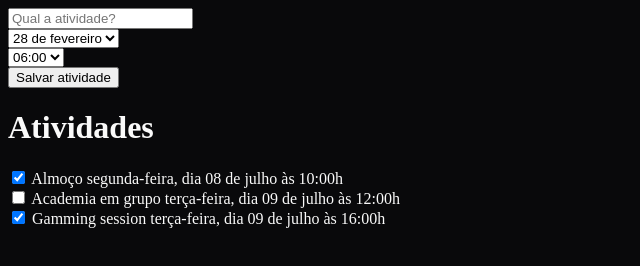
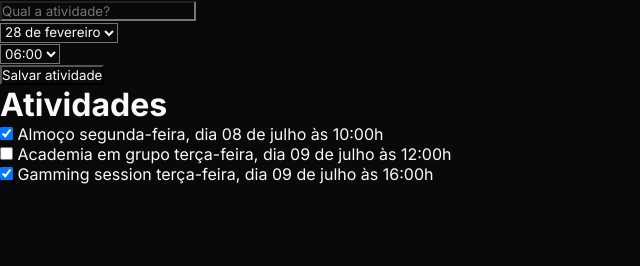
Before and after one commit to Paulo-Alvares/Plann.er-Prototype, a plain HTML site: page index.html in a window 1280 px wide. Shown: the whole page, without its empty margins (0-640 px from the left). Drawn offline with nearby package versions, Linux system fonts and the light colour scheme.

Commit message:
feat: init css

```diff
--- a/index.html
+++ b/index.html
@@ -4,16 +4,24 @@
     <meta charset="UTF-8" />
     <meta name="viewport" content="width=device-width, initial-scale=1.0" />
     <title>Document</title>
-    <link rel="stylesheet" href="style.css" />
+    <link rel="preconnect" href="https://fonts.googleapis.com" />
+    <link rel="preconnect" href="https://fonts.gstatic.com" crossorigin />
+    <link
+      href="https://fonts.googleapis.com/css2?family=Inter:ital,opsz,wght@0,14..32,100..900;1,14..32,100..900&display=swap"
+      rel="stylesheet"
+    />
     <script src="https://cdn.jsdelivr.net/npm/dayjs@1/dayjs.min.js"></script>
     <script src="https://cdn.jsdelivr.net/npm/dayjs@1/locale/pt-br.js"></script>
     <script>
       dayjs.locale("pt-br");
     </script>
+    <link rel="stylesheet" href="style.css">
   </head>
   <body>
+    <div id="app">
       <form onsubmit="salvarAtividade(event)">
-      <div>
+        <div class="fields">
+          <div class="field-wrapper">
             <input
               type="text"
               placeholder="Qual a atividade?"
@@ -22,16 +30,17 @@
             />
           </div>
 
-      <div>
+          <div class="field-wrapper">
             <select name="dia">
               <option value="2024-03-01">01 de fevereiro</option>
             </select>
           </div>
 
-      <div>
+          <div class="field-wrapper">
             <select name="hora">
               <option value="10:30">10:30</option>
             </select>
+          </div>
         </div>
 
         <button>Salvar atividade</button>
@@ -41,7 +50,7 @@
         <h1>Atividades</h1>
         <section></section>
       </main>
-
+    </div>
     <script src="script.js"></script>
   </body>
 </html>
--- a/script.js
+++ b/script.js
@@ -132,7 +132,7 @@ const criarHorasSelecao = () => {
   let horasDisponiveis = "";
 
   for (let i = 6; i < 23; i++) {
-    const hora = String(i).padStart(2, '0')
+    const hora = String(i).padStart(2, "0");
     horasDisponiveis += `
       <option value="${hora}:00">${hora}:00</option>
       <option value="${hora}:30">${hora}:30</option>
--- a/style.css
+++ b/style.css
@@ -1,4 +1,15 @@
-html {
+* {
+  margin: 0;
+  padding: 0;
+  box-sizing: border-box;
+}
+
+html,
+input,
+select,
+button,
+option {
+  font-family: "Inter", sans-serif;
   background-color: #09090b;
   color: #fafafa;
 }
```
Lines whose indentation alone changed are shown as unchanged.
